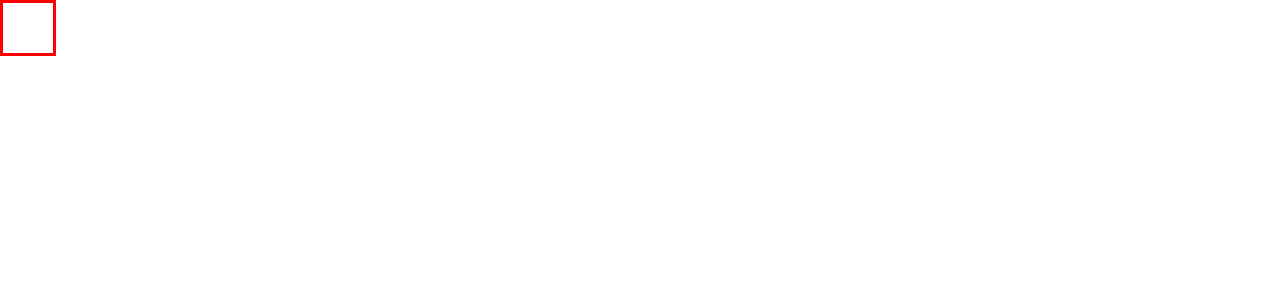
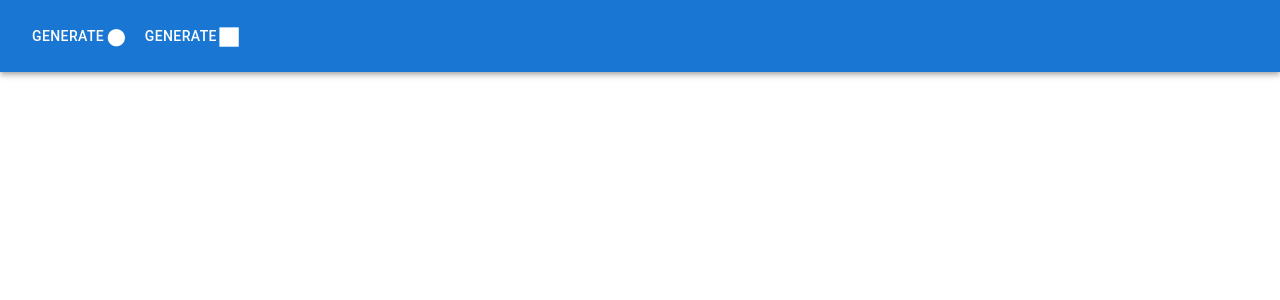
Before and after one commit to porinky0424-homework/sketching, a React (Create React App) app: page / in a window 1280 px wide. Shown: the top 300 px of the page. Built offline with nearby package versions, Linux system fonts and the light colour scheme.

Commit message:
Can generate multiple objects

```diff
--- a/src/components/field.tsx
+++ b/src/components/field.tsx
@@ -1,6 +1,31 @@
-import React, { useEffect, useState } from 'react'
+import React, { useState } from 'react'
+import {
+  AppBar,
+  Box,
+  Button,
+  Toolbar,
+  Typography
+} from '@mui/material'
 import IconicElement from './iconicElement'
 import { Position } from '../constants/types/position'
+
+interface HeaderProps {
+  onCircleButtonClicked: () => void
+  onRectangleButtonClicked: () => void
+}
+
+function Header({ onCircleButtonClicked, onRectangleButtonClicked }: HeaderProps) {
+  return (
+    <Box sx={{ flexGrow: 1 }}>
+      <AppBar position="static">
+        <Toolbar>
+          <Button color="inherit" onClick={onCircleButtonClicked}>generate <Typography sx={{ fontSize: '40px' }}>●</Typography></Button>
+          <Button color="inherit" onClick={onRectangleButtonClicked}>generate <Typography sx={{ fontSize: '40px' }}>■</Typography></Button>
+        </Toolbar>
+      </AppBar>
+    </Box>
+  )
+}
 
 export type IconicElementShape = 'circle' | 'rectangle'
 
@@ -11,8 +36,8 @@
 }
 
 export default function Field() {
-  const [infos, setInfos] = useState<Info[]>([{id: 1, iconicElementShape: 'rectangle', position: {x:0, y:0}}])
-  const [elemntsCount, setElementsCount] = useState<number>(1)
+  const [infos, setInfos] = useState<Info[]>([])
+  const [elemntsCount, setElementsCount] = useState<number>(0)
 
   const setInfo = (info: Omit<Info, 'id'>) => {
     setInfos(cur => [...cur, {id: elemntsCount+1, ...info}])
@@ -25,17 +50,22 @@
     )))
   }
 
-  useEffect(() => {
-    console.log(infos)
-  }, [infos])
+  const onCircleButtonClicked = () => {
+    setInfo({iconicElementShape: 'circle', position: {x:0, y:0}})
+  }
+
+  const onRectangleButtonClicked = () => {
+    setInfo({iconicElementShape: 'rectangle', position: {x:0, y:0}})
+  }
 
   return (
     <>
-    {
-      infos.map((info) => {
-        return <IconicElement key={info.id} info={info} iconicElementShape={info.iconicElementShape} setPosition={setPosition} />
-      })
-    }
+      <Header onCircleButtonClicked={onCircleButtonClicked} onRectangleButtonClicked={onRectangleButtonClicked} />
+      {
+        infos.map((info) => {
+          return <IconicElement key={info.id} info={info} iconicElementShape={info.iconicElementShape} setPosition={setPosition} />
+        })
+      }
     </>
   );
 }
--- a/src/components/iconicElement.tsx
+++ b/src/components/iconicElement.tsx
@@ -1,9 +1,12 @@
 import Draggable, { DraggableData, DraggableEvent } from 'react-draggable';
-import React, {useEffect} from 'react'
+import React from 'react'
 import { Position } from '../constants/types/position';
 import { Info, IconicElementShape } from './field'
 
-
+const DEFAULT_POSITION = {
+  x: 0,
+  y: 100,
+}
 
 interface Props {
   info: Info
@@ -13,11 +16,18 @@
 
 export default function IconicElement({ info, iconicElementShape, setPosition }: Props) {
   const onStop = (e: DraggableEvent, data: DraggableData) => {
-    console.log({x: data.lastX, y: data.lastY})
     setPosition({id: info.id, position: {x: data.lastX, y: data.lastY}})
   }
 
-  const style: any = {width: 50, height: 50, border: 'solid 3px red', cursor: 'pointer'}
+  const style: any = {
+    position: 'absolute',
+    left: DEFAULT_POSITION.x,
+    top: DEFAULT_POSITION.y,
+    width: 50,
+    height: 50,
+    border: 'solid 3px red',
+    cursor: 'pointer'
+  }
 
   switch (iconicElementShape) {
     case 'circle':
```
